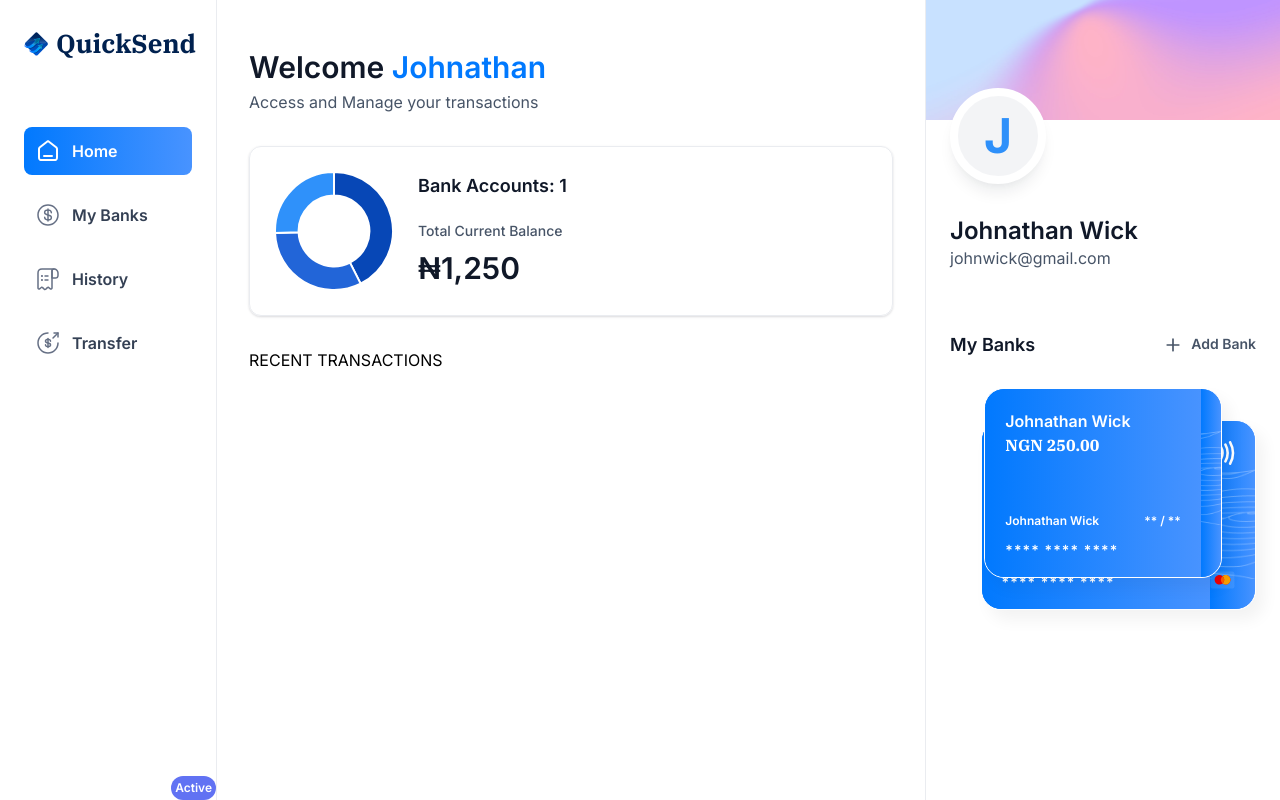
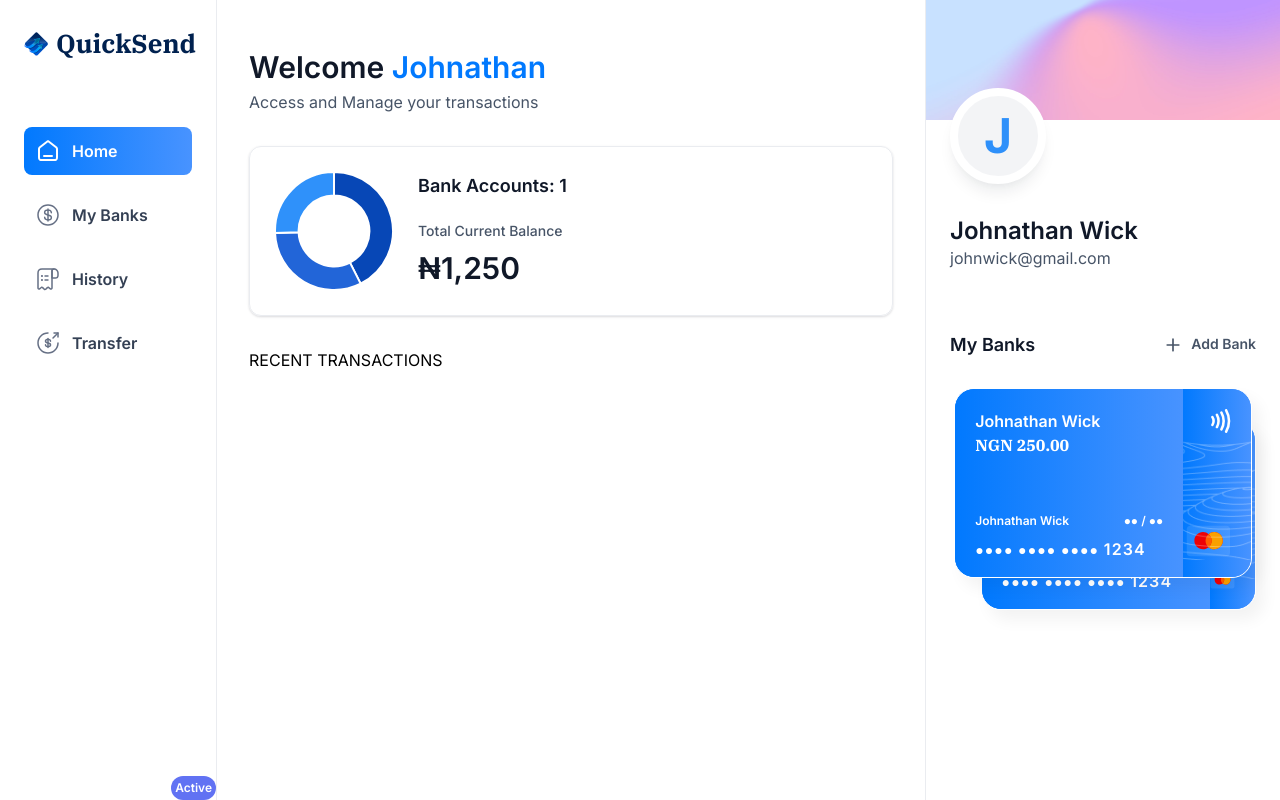
Before and after one commit to Ghostsmaw/quick_send, a Next.js app: page / in a window 1280 px wide. Built offline with nearby package versions, Linux system fonts and the light colour scheme.

Commit message:
created pages for routes

```diff
--- /dev/null
+++ b/app/(root)/my-banks/page.tsx
@@ -0,0 +1,9 @@
+import React from 'react'
+
+const MyBanks = () => {
+  return (
+    <div>page</div>
+  )
+}
+
+export default MyBanks
--- /dev/null
+++ b/app/(root)/payment-transfer/page.tsx
@@ -0,0 +1,9 @@
+import React from 'react'
+
+const Transfer = () => {
+  return (
+    <div>PaymentTransfer</div>
+  )
+}
+
+export default Transfer
--- /dev/null
+++ b/app/(root)/transaction-history/page.tsx
@@ -0,0 +1,9 @@
+import React from 'react'
+
+const TransactionHistory = () => {
+  return (
+    <div>page</div>
+  )
+}
+
+export default TransactionHistory
--- a/components/BankCard.tsx
+++ b/components/BankCard.tsx
@@ -13,37 +13,31 @@
       <Link href="/" className="bank-card">
         <div className="bank-card_content">
           <div>
-            <h1 className="text-16 font-semibold text-white">{account.name || userName}</h1>
+            <h1 className="text-16 font-semibold text-white">
+              {account.name || userName}
+            </h1>
             <p className="font-ibm-plex-serif font-black text-white">
               {formatAmount(account.currentBalance)}
             </p>
           </div>
           <article className="flex flex-col gap-2">
             <div className="flex justify-between">
-                <h1 className="text-12 font-semibold text-white">
-                    {userName}
-                </h1>
-                <h2 className="text-12 font-semibold text-white">
-                    ** / **
-                </h2>
+              <h1 className="text-12 font-semibold text-white">{userName}</h1>
+              <h2 className="text-12 font-semibold text-white">●● / ●●</h2>
             </div>
             <p className="text-14 font-semibold tracking-[1.1px] text-white">
-                **** **** **** <span className="text-16">{account.mask}</span>
+              ●●●● ●●●● ●●●● <span className="text-16">1234</span>
             </p>
           </article>
         </div>
         <div className="bank-card_icon">
-            <Image
-                src="/icons/Paypass.svg"
-                width={20}
-                height={24}
-                alt="pay"
-            />
+          <Image src="/icons/Paypass.svg" width={20} height={24} alt="pay" />
           <Image
             src="/icons/mastercard.svg"
             width={45}
             height={32}
             alt="mastercard"
+            className="ml-5"
           />
         </div>
 
```
Lines whose indentation alone changed are shown as unchanged.
